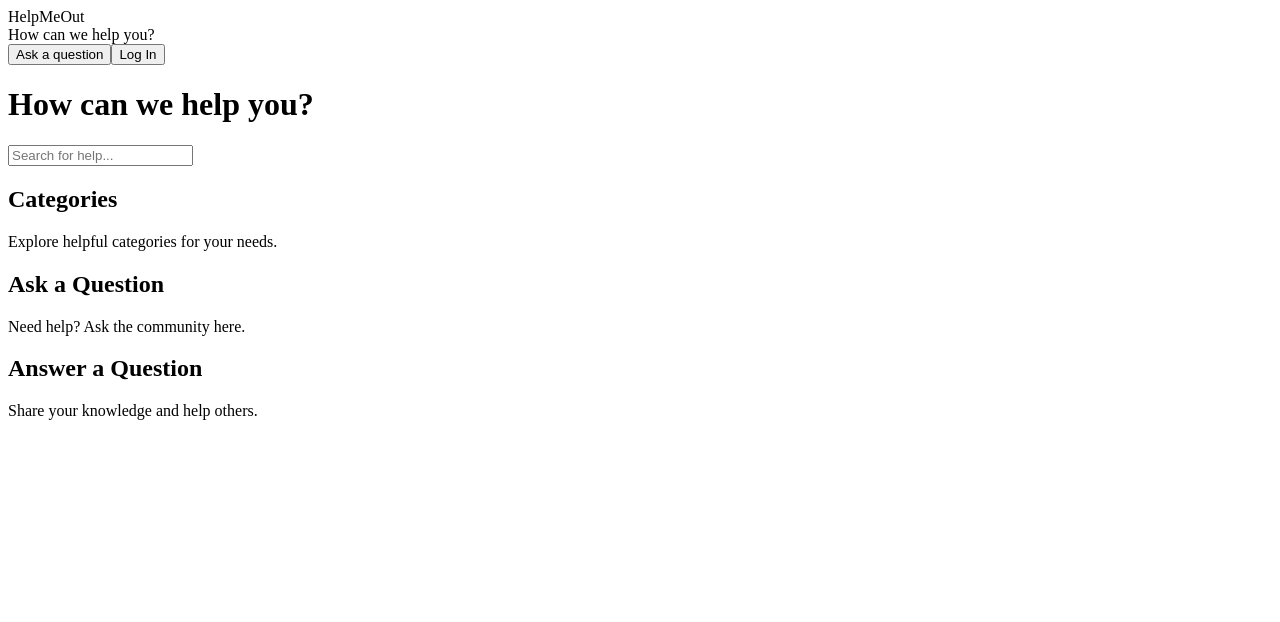
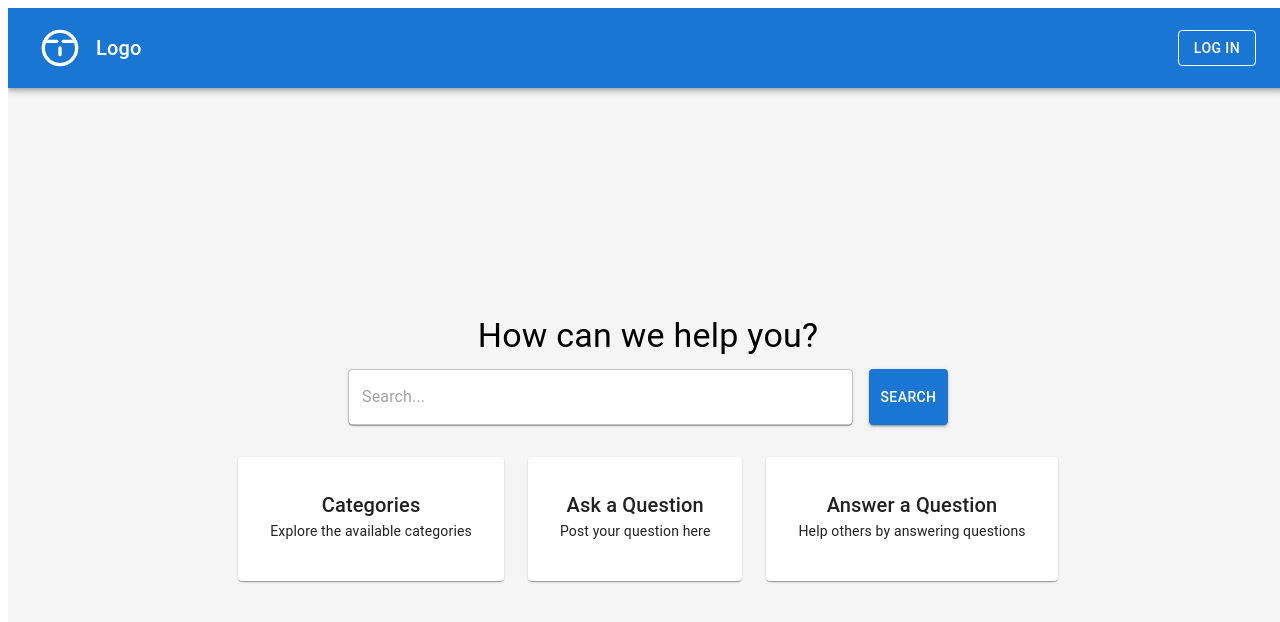
Before and after one commit to azert9526/help-me-out, a Next.js app: page /main-window in a window 1280 px wide. Shown: the top 622 px of the page. Built offline with nearby package versions, Linux system fonts and the light colour scheme.

Commit message:
Adăugat navbar, search bar și carduri pentru pagini

```diff
--- /dev/null
+++ b/app/components/MainWindow.tsx
@@ -0,0 +1,85 @@
+import React from 'react';
+import { AppBar, Toolbar, Typography, Button, TextField, Card, CardContent, Grid, Box } from '@mui/material';
+
+const MainWindow = () => {
+  return (
+    <div style={{ display: 'flex', flexDirection: 'column', minHeight: '100vh', width: '100vw', backgroundColor: '#f5f5f5' }}>
+      {/* Navbar */}
+      <AppBar position="static" sx={{ bgcolor: 'primary.main', padding: '0.5rem' }}>
+        <Toolbar sx={{ justifyContent: 'space-between' }}>
+          {/* Logo */}
+          <Box component="div" sx={{ display: 'flex', alignItems: 'center' }}>
+            <svg
+              xmlns="http://www.w3.org/2000/svg"
+              width="40"
+              height="40"
+              viewBox="0 0 24 24"
+              fill="none"
+              stroke="currentColor"
+              strokeWidth="2"
+              strokeLinecap="round"
+              strokeLinejoin="round"
+            >
+              <circle cx="12" cy="12" r="10"></circle>
+              <line x1="14" y1="8" x2="20" y2="8"></line>
+              <line x1="4" y1="8" x2="10" y2="8"></line>
+              <line x1="12" y1="12" x2="12" y2="16"></line>
+            </svg>
+            <Typography variant="h6" sx={{ marginLeft: '1rem' }}>
+              Logo
+            </Typography>
+          </Box>
+          {/* Log In Button */}
+          <Button color="inherit" variant="outlined">
+            Log In
+          </Button>
+        </Toolbar>
+      </AppBar>
+
+      {/* Main Content */}
+      <div style={{ flexGrow: 1, display: 'flex', flexDirection: 'column', alignItems: 'center', justifyContent: 'center', padding: '2rem' }}>
+        {/* Header */}
+        <Typography variant="h4" gutterBottom>
+          How can we help you?
+        </Typography>
+
+        {/* Search Bar */}
+        <div style={{ display: 'flex', alignItems: 'center', marginBottom: '2rem', width: '100%', maxWidth: '600px' }}>
+          <TextField
+            placeholder="Search..."
+            variant="outlined"
+            fullWidth
+            sx={{
+              bgcolor: 'white',
+              borderRadius: '5px',
+              boxShadow: 1,
+            }}
+          />
+          <Button variant="contained" sx={{ marginLeft: '1rem', height: '56px' }}>
+            Search
+          </Button>
+        </div>
+
+        {/* Cards Section */}
+        <Grid container spacing={3} justifyContent="center">
+          { [
+            { title: 'Categories', description: 'Explore the available categories' },
+            { title: 'Ask a Question', description: 'Post your question here' },
+            { title: 'Answer a Question', description: 'Help others by answering questions' },
+          ].map((item, index) => (
+            <Grid item xs={12} sm={4} key={index}>
+              <Card sx={{ textAlign: 'center', padding: '2vh' }}>
+                <CardContent>
+                  <Typography variant="h6">{item.title}</Typography>
+                  <Typography variant="body2">{item.description}</Typography>
+                </CardContent>
+              </Card>
+            </Grid>
+          ))}
+        </Grid>
+      </div>
+    </div>
+  );
+};
+
+export default MainWindow;
--- a/app/main-window/page.tsx
+++ b/app/main-window/page.tsx
@@ -1,53 +1,11 @@
-export default function MainWindow() {
+'use client';
+
+import MainWindow from "@/app/components/MainWindow";
+
+export default function MainPage() {
   return (
-    <div>
-      {/* Navbar */}
-      <div className="navbar bg-base-100 shadow-sm px-4">
-        <div className="navbar-start">
-          <a className="text-2xl font-bold text-primary">HelpMeOut</a>
-        </div>
-        <div className="navbar-center">
-          <span className="text-lg font-medium hidden lg:inline">How can we help you?</span>
-        </div>
-        <div className="navbar-end space-x-2">
-          <button className="btn btn-outline btn-primary">Ask a question</button>
-          <button className="btn btn-primary">Log In</button>
-        </div>
-      </div>
-
-      {/* Conținut principal */}
-      <main className="p-8 text-center">
-        <div className="mb-6">
-          <h1 className="text-4xl font-bold mb-4">How can we help you?</h1>
-          <input
-            type="text"
-            placeholder="Search for help..."
-            className="input input-bordered w-full max-w-md"
-          />
-        </div>
-
-        {/* Cards */}
-        <div className="grid grid-cols-1 md:grid-cols-3 gap-4 mt-10">
-          <div className="card bg-base-100 shadow-md">
-            <div className="card-body">
-              <h2 className="card-title">Categories</h2>
-              <p>Explore helpful categories for your needs.</p>
-            </div>
-          </div>
-          <div className="card bg-base-100 shadow-md">
-            <div className="card-body">
-              <h2 className="card-title">Ask a Question</h2>
-              <p>Need help? Ask the community here.</p>
-            </div>
-          </div>
-          <div className="card bg-base-100 shadow-md">
-            <div className="card-body">
-              <h2 className="card-title">Answer a Question</h2>
-              <p>Share your knowledge and help others.</p>
-            </div>
-          </div>
-        </div>
-      </main>
+    <div style={{ margin: 0, padding: 0, width: '100vw', height: '100vh', overflow: 'hidden' }}>
+      <MainWindow />
     </div>
   );
 }
--- a/package.json
+++ b/package.json
@@ -10,6 +10,7 @@
   },
   "dependencies": {
     "@emotion/react": "^11.14.0",
+    "@emotion/server": "^11.11.0",
     "@emotion/styled": "^11.14.0",
     "@mui/material": "^7.0.2",
     "@tailwindcss/vite": "^4.1.4",
```
Also changed, not shown: 1 other file (tests, documents, lock files or other folders).
